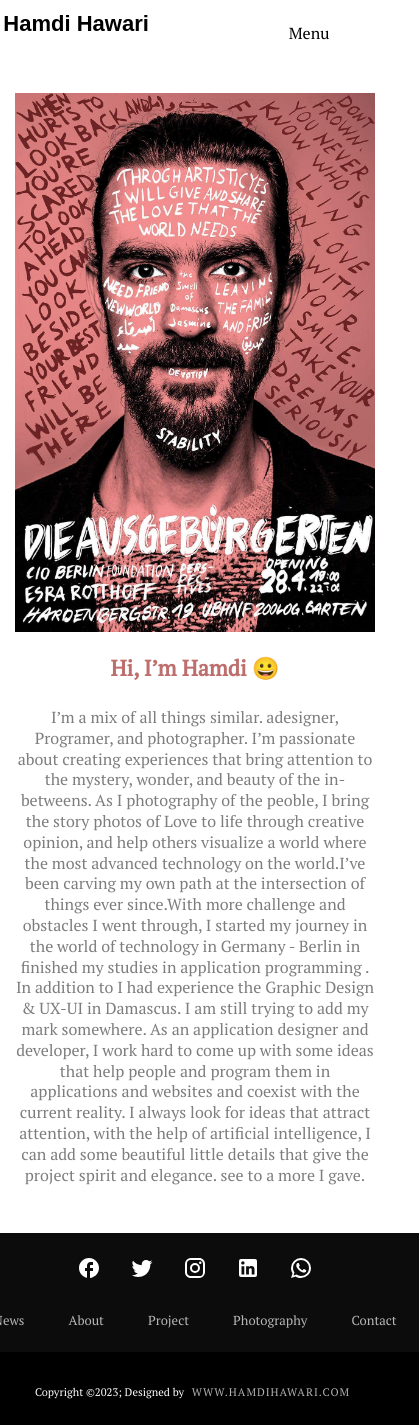
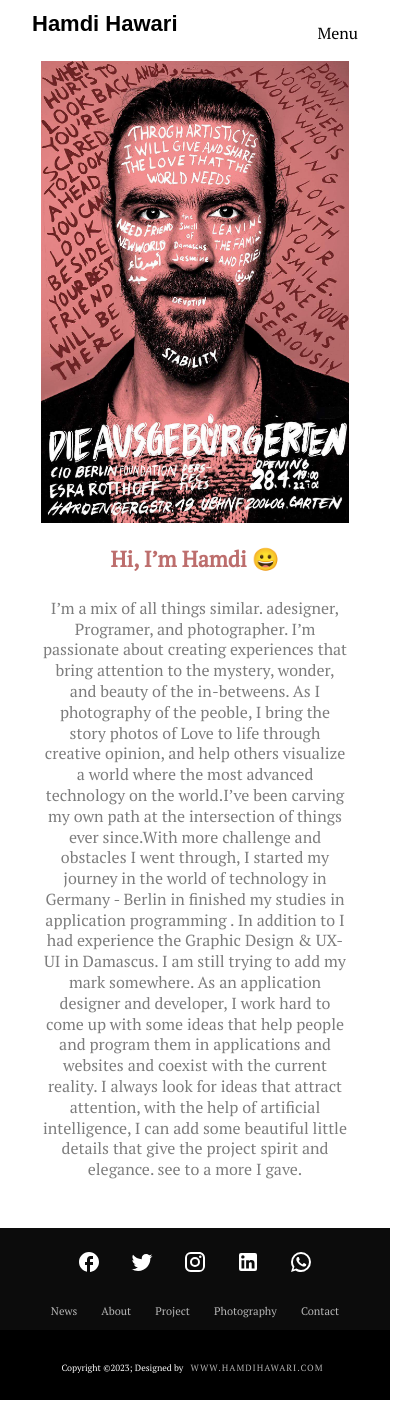
Before and after one commit to hamdihawari/client-v1, a React (Vite) app: page / in a window 390 px wide. Shown: the whole page, 419 px wide, since content can reach past the window. After the commit the page ends 1400 px from the top, so only its background shows below. Built offline with nearby package versions, Linux system fonts and the light colour scheme; data requests are answered from the project's data file; a web font is replaced by a local one.

Commit message:
HH-31 responsive-footer

```diff
--- a/src/User/components/Gallery/Gallery/style.module.css
+++ b/src/User/components/Gallery/Gallery/style.module.css
@@ -6,7 +6,7 @@
 }
 
 .reactImagegallery {
-  width: 85%;
+  width: 90%;
   margin-top: 3rem;
   position: unset;
 }
@@ -98,9 +98,15 @@
   .gallery {
     margin-left: 15rem;
     margin-top: 3rem;
+
   }
 
   .header {
     font-size: 38px;
   }
+  .reactImagegallery {
+    width: 75%;
+    margin-top: 3rem;
+    position: unset;
+  }
 }
--- a/src/User/pages/About/style.module.css
+++ b/src/User/pages/About/style.module.css
@@ -36,7 +36,7 @@
         display: flex;
         flex-direction: column;
         padding: 1.5rem;
-        margin-top: 2rem;
+        margin-top: 0;
     }
     #personal {
         width: 90%;
@@ -66,7 +66,7 @@
         display: flex;
         flex-direction: column;
         padding: 1.5rem;
-        margin-top: 2rem;
+        margin-top: 0;
     }
     #personal {
         width: 90%;
--- a/src/User/pages/Footer/Footer.jsx
+++ b/src/User/pages/Footer/Footer.jsx
@@ -7,7 +7,6 @@ import LinkedInIcon from '@mui/icons-material/LinkedIn';
 import WhatsAppIcon from '@mui/icons-material/WhatsApp';
 import React, { memo } from 'react';
 
-/* export const Footer = React.memo(() => { */
 export const Footer = () => {
   return (
     <>
@@ -15,16 +14,16 @@ export const Footer = () => {
         <div className={style.footerContainer}>
 
           <div className={style.socialIcons}>
-            <Link to="https://www.facebook.com" id={style.iconLink}><FacebookOutlinedIcon id={style.icons} /></Link>
-            <Link to="https://www.facebook.com" id={style.iconLink}><TwitterIcon id={style.icons} /></Link>
-            <Link to="https://www.facebook.com" id={style.iconLink}><InstagramIcon id={style.icons} /></Link>
-            <Link to="https://www.facebook.com" id={style.iconLink}><LinkedInIcon id={style.icons} /></Link>
-            <Link to="https://www.facebook.com" id={style.iconLink}><WhatsAppIcon id={style.icons} /></Link>
+            <Link to="https://www.facebook.com/hamdi.hawari.14" id={style.iconLink}><FacebookOutlinedIcon id={style.icons} /></Link>
+            <Link to="https://twitter.com/hawari_hamdi" id={style.iconLink}><TwitterIcon id={style.icons} /></Link>
+            <Link to="https://www.instagram.com/hamdi.hawari/" id={style.iconLink}><InstagramIcon id={style.icons} /></Link>
+            <Link to="https://www.linkedin.com/in/hamdihawari/" id={style.iconLink}><LinkedInIcon id={style.icons} /></Link>
+            <Link to="https://www.whatsapp.com" id={style.iconLink}><WhatsAppIcon id={style.icons} /></Link>
           </div>
 
           <div className={style.footerNav}>
             <ul>
-              <Link to="/about" className={style.navLink}>News</Link>
+              <Link to="/project" className={style.navLink}>News</Link>
               <Link to="/about" className={style.navLink}>About</Link>
               <Link to="/project" className={style.navLink}>Project</Link>
               <Link to="/portrait" className={style.navLink}>Photography</Link>
--- a/src/User/pages/Footer/style.module.css
+++ b/src/User/pages/Footer/style.module.css
@@ -74,109 +74,29 @@
     margin: 0px 5px
 }
 
-/* * {
-    padding: 0;
-    margin: 0%;
-    box-sizing: border-box;
-    font-family: 'PT Serif', serif;
-}
-
-footer {
-    background-color: #0c0c0c;
-}
-
-.footerContainer {
-    width: 100%;
-    padding: 5px 5px 5px;
-}
-
-#title {
-    color: white;
-}
-.socialIcons {
-    display: flex;
-    justify-content: center;
-    padding-top: 0.8rem;
-}
-
-.socialIcons a {
-    text-decoration: none;
-    padding: 6px;
-    background-color: rgb(255, 255, 255);
-    margin: 0.8rem;
-    border-radius: 50%;
-}
-
-.socialIcons a #icons {
-    font-size: 1.6em;
-    color: rgb(0, 0, 0);
-    opacity: 0.9;
-    border-radius: 50%;
-}
-
-.socialIcons a:hover {
-    background-color: #000000;
-    transition: 0.5s;
-}
-
-.socialIcons a:hover #icons {
-    background-color: #ffffff;
-    transition: 0.9s;
-}
-
-.footerNav {
-    margin: 16px 0;
-}
-
-.footerNav ul {
-    display: flex;
-    justify-content: center;
-    list-style-type: none;
-}
-
-
-.footerNav ul li a {
-    color: white;
-    margin: 22px;
-    text-decoration: none;
-    font-size: 14px;
-    opacity: 0.7;
-    transition: 0.05;
-}
-
-.footerNav ul li a:hover {
-    opacity: 1;
-}
-
-.footerbottom {
-    background-color: #000000;
-    padding: 2px;
-    text-align: center;
+/* 600 Down */
+@media only screen and (max-width: 600px) {
+    .footerNav ul .navLink {
+        color: rgb(255, 255, 255);
+        margin: 10px 12px 12px;
+        text-decoration: none;
+        font-size: 11px;
+        opacity: 0.7;
+        transition: 0.05;
+    }
+    .footerbottom p {
+        font-size: 9px;
+    }
 
 }
 
-.footerbottom p {
-    color: white;
-    font-size: 12px;
-    margin-top: 0.5rem;
+/* 600 up */
+@media only screen and (min-width: 600px) {
+
 }
 
-#designer {
-    opacity: 0.7;
-    text-transform: uppercase;
-    letter-spacing: 1px;
-    font-weight: 400px;
-    margin: 0px 5px
-}
+/* Large devices (laptops/desktops, 992px and up) */
+@media only screen and (min-width: 992px) {}
 
-@media(max-width: 700px) {
-    .footerNav ul {
-        flex-direction: column;
-    }
-
-    .footerNav ul li {
-        width: 100%;
-        text-align: center;
-        margin: 10px;
-    }
-} */
+/* X Large devices up to 1200 */
+@media only screen and (min-width: 1200px) {}
```
